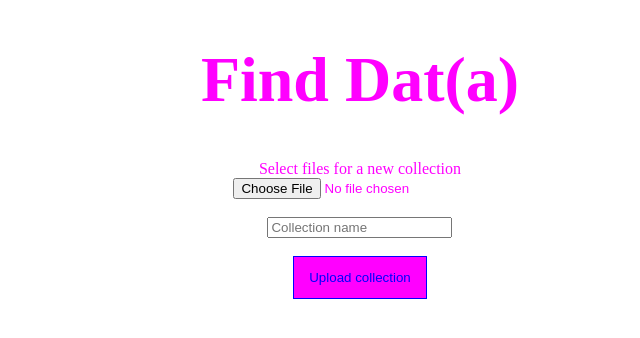
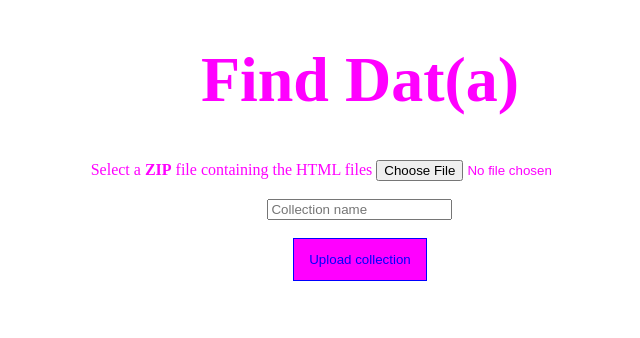
Before and after one commit to OdysseasKr/searchengine, a Flask app: page /new-collection in a window 1280 px wide. Shown: the top 338 px of the page, without its empty margins (280-920 px from the left). Run offline with Flask 2, Linux system fonts and the light colour scheme; parts of the project's set-up code (start-up, migrations or seed data) failed here and were passed over.

Commit message:
Zip accept type

```diff
--- a/templates/upload.html
+++ b/templates/upload.html
@@ -6,9 +6,9 @@
 <body>
 	<div class="wrapper">
 		<h1>Find Dat(a)</h1>
-		<label for="collectionbox">Select files for a new collection</label>
 		<form id="mainform" method="post" enctype="multipart/form-data">
-			<input id="collectionbox" name="files" type="file" placeholder="Place files here">
+			<label for="collectionbox">Select a <strong>ZIP</strong> file containing the HTML files</label>
+			<input id="collectionbox" name="files" type="file" accept="application/zip" placeholder="Place files here">
 			<br>
 			<br>
 			<input id="namebox" name="name" type="text" placeholder="Collection name">
```
